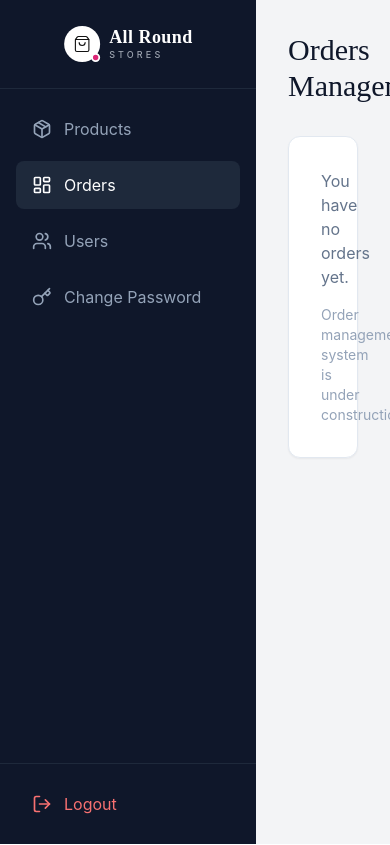
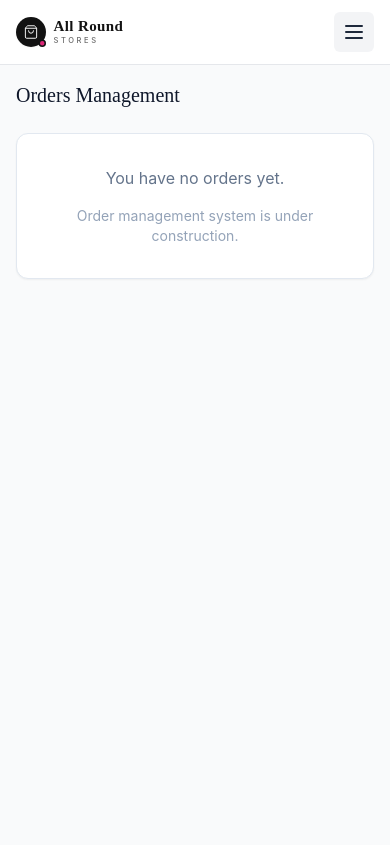
Before and after one commit to joshafolayan/stanzo3, a React (Vite) app in the folder client/: page /admin/orders in a window 390 px wide. Built offline with nearby package versions, Linux system fonts and the light colour scheme; sample sign-in values are in the browser's storage.

Commit message:
feat: Enhance admin pages with responsive padding, font sizes, and table layouts, and add a mobile-friendly toggleable sidebar to the admin layout.

```diff
--- a/client/src/components/admin/AdminLayout.jsx
+++ b/client/src/components/admin/AdminLayout.jsx
@@ -1,4 +1,4 @@
-import React from 'react';
+import React, { useState } from 'react';
 import { Navigate, Outlet, Link, useLocation } from 'react-router-dom';
 import { useAuth } from '../../context/AuthContext';
 import { LayoutDashboard, Package, LogOut, Users, Key } from 'lucide-react';
@@ -8,6 +8,7 @@ import Logo from '../Logo';
 const AdminLayout = () => {
     const { user, loading, logout } = useAuth();
     const location = useLocation();
+    const [isSidebarOpen, setIsSidebarOpen] = useState(false);
 
     if (loading) return <div>Loading...</div>;
     if (!user) return <Navigate to="/admin/login" />;
@@ -18,21 +19,56 @@ const AdminLayout = () => {
         { label: 'Users', icon: Users, path: '/admin/users' },
     ];
 
+    const closeSidebar = () => setIsSidebarOpen(false);
+
     return (
-        <div className="min-h-screen bg-gray-100 flex">
+        <div className="min-h-screen bg-gray-100 flex flex-col md:flex-row relative">
+
+            {/* Mobile Header Bar */}
+            <div className="md:hidden flex items-center justify-between bg-white border-b border-gray-200 px-4 py-3 sticky top-0 z-20">
+                <Link to="/admin">
+                    <Logo dark={false} className="scale-75 origin-left" />
+                </Link>
+                <button
+                    onClick={() => setIsSidebarOpen(true)}
+                    className="p-2 bg-gray-100 rounded-md text-slate-800 hover:bg-gray-200 focus:outline-none focus:ring-2 focus:ring-slate-400"
+                >
+                    <svg className="w-6 h-6" fill="none" stroke="currentColor" viewBox="0 0 24 24" xmlns="http://www.w3.org/2000/svg">
+                        <path strokeLinecap="round" strokeLinejoin="round" strokeWidth={2} d="M4 6h16M4 12h16M4 18h16" />
+                    </svg>
+                </button>
+            </div>
+
+            {/* Mobile Sidebar Overlay */}
+            {isSidebarOpen && (
+                <div
+                    className="fixed inset-0 bg-black/50 z-30 md:hidden backdrop-blur-sm transition-opacity"
+                    onClick={closeSidebar}
+                ></div>
+            )}
+
             {/* Sidebar */}
-            <div className="w-64 bg-slate-900 text-white flex flex-col">
-                <div className="p-6 border-b border-slate-800 flex items-center justify-center">
-                    <Link to="/admin">
-                        <Logo dark={true} className="scale-90" />
+            <div className={clsx(
+                "fixed inset-y-0 left-0 z-40 w-64 bg-slate-900 text-white flex flex-col transform transition-transform duration-300 ease-in-out md:relative md:translate-x-0 h-full",
+                isSidebarOpen ? "translate-x-0 shadow-2xl" : "-translate-x-full"
+            )}>
+                <div className="p-4 md:p-6 border-b border-slate-800 flex items-center justify-between md:justify-center">
+                    <Link to="/admin" onClick={closeSidebar}>
+                        <Logo dark={true} className="scale-75 md:scale-90" />
                     </Link>
+                    <button onClick={closeSidebar} className="md:hidden p-1 text-slate-400 hover:text-white">
+                        <svg className="w-6 h-6" fill="none" stroke="currentColor" viewBox="0 0 24 24" xmlns="http://www.w3.org/2000/svg">
+                            <path strokeLinecap="round" strokeLinejoin="round" strokeWidth={2} d="M6 18L18 6M6 6l12 12" />
+                        </svg>
+                    </button>
                 </div>
 
-                <nav className="flex-1 p-4 space-y-2">
+                <nav className="flex-1 p-4 space-y-2 overflow-y-auto">
                     {navItems.map((item) => (
                         <Link
                             key={item.path}
                             to={item.path}
+                            onClick={closeSidebar}
                             className={clsx(
                                 "flex items-center gap-3 px-4 py-3 rounded-lg transition-colors",
                                 location.pathname === item.path
@@ -47,6 +83,7 @@ const AdminLayout = () => {
 
                     <Link
                         to="/admin/forgot-password"
+                        onClick={closeSidebar}
                         className={clsx(
                             "flex items-center gap-3 px-4 py-3 rounded-lg transition-colors",
                             location.pathname === '/admin/forgot-password'
@@ -71,7 +108,7 @@ const AdminLayout = () => {
             </div>
 
             {/* Main Content */}
-            <div className="flex-1 overflow-auto">
+            <div className="flex-1 overflow-auto bg-gray-50 md:bg-gray-100 min-h-[calc(100vh-64px)] md:min-h-screen">
                 <Outlet />
             </div>
         </div>
--- a/client/src/pages/admin/AdminOrders.jsx
+++ b/client/src/pages/admin/AdminOrders.jsx
@@ -2,8 +2,8 @@ import React from 'react';
 
 const AdminOrders = () => {
     return (
-        <div className="p-8">
-            <h1 className="text-3xl font-serif text-slate-900 mb-8">Orders Management</h1>
+        <div className="p-4 md:p-8">
+            <h1 className="text-xl md:text-3xl font-serif text-slate-900 mb-6 md:mb-8">Orders Management</h1>
             <div className="bg-white rounded-xl shadow-sm border border-slate-200 p-8 text-center">
                 <p className="text-slate-500 mb-4">You have no orders yet.</p>
                 <p className="text-sm text-slate-400">Order management system is under construction.</p>
--- a/client/src/pages/admin/AdminProducts.jsx
+++ b/client/src/pages/admin/AdminProducts.jsx
@@ -111,9 +111,9 @@ const AdminProducts = () => {
     };
 
     return (
-        <div className="p-8">
-            <div className="flex justify-between items-center mb-8">
-                <h1 className="text-2xl font-bold text-slate-800">Product Management</h1>
+        <div className="p-4 md:p-8">
+            <div className="flex flex-col md:flex-row justify-between items-start md:items-center gap-4 mb-6 md:mb-8">
+                <h1 className="text-xl md:text-2xl font-bold text-slate-800">Product Management</h1>
                 <button
                     onClick={() => openModal()}
                     className="bg-blue-600 text-white px-4 py-2 rounded-lg flex items-center gap-2 hover:bg-blue-700 transition"
@@ -125,8 +125,9 @@ const AdminProducts = () => {
 
             {/* Product List */}
             <div className="bg-white rounded-xl shadow-sm overflow-hidden">
-                <table className="w-full text-left">
-                    <thead className="bg-gray-50 border-b">
+                <div className="overflow-x-auto w-full">
+                    <table className="w-full text-left min-w-[800px]">
+                        <thead className="bg-gray-50 border-b">
                         <tr>
                             <th className="p-4 font-semibold text-gray-600">Image</th>
                             <th className="p-4 font-semibold text-gray-600">Name</th>
@@ -157,6 +158,7 @@ const AdminProducts = () => {
                         ))}
                     </tbody>
                 </table>
+                </div>
             </div>
 
             {/* Modal */}
--- a/client/src/pages/admin/AdminUsers.jsx
+++ b/client/src/pages/admin/AdminUsers.jsx
@@ -58,11 +58,11 @@ const AdminUsers = () => {
     if (loading) return <div className="p-8 text-center text-gray-500">Loading users...</div>;
 
     return (
-        <div>
-            <div className="mb-6 flex justify-between items-center">
+        <div className="p-4 md:p-8">
+            <div className="mb-6 flex flex-col md:flex-row justify-between items-start md:items-center gap-2">
                 <div>
-                    <h1 className="text-2xl font-bold text-gray-800">User Management</h1>
-                    <p className="text-gray-500">Manage admin access to the dashboard</p>
+                    <h1 className="text-xl md:text-2xl font-bold text-gray-800">User Management</h1>
+                    <p className="text-sm md:text-base text-gray-500">Manage admin access to the dashboard</p>
                 </div>
             </div>
 
@@ -72,12 +72,13 @@ const AdminUsers = () => {
                 </div>
             )}
 
-            <div className="grid grid-cols-1 lg:grid-cols-3 gap-8">
+            <div className="grid grid-cols-1 lg:grid-cols-3 gap-6 md:gap-8">
                 {/* User List */}
-                <div className="lg:col-span-2 space-y-4">
+                <div className="lg:col-span-2 space-y-4 order-2 lg:order-1">
                     <div className="bg-white rounded-xl shadow-sm border border-gray-200 overflow-hidden">
-                        <table className="w-full text-left">
-                            <thead className="bg-gray-50 border-b border-gray-200">
+                        <div className="overflow-x-auto w-full">
+                            <table className="w-full text-left min-w-[500px]">
+                                <thead className="bg-gray-50 border-b border-gray-200">
                                 <tr>
                                     <th className="px-6 py-3 text-xs font-semibold text-gray-500 uppercase">Username</th>
                                     <th className="px-6 py-3 text-xs font-semibold text-gray-500 uppercase">Role</th>
@@ -127,11 +128,12 @@ const AdminUsers = () => {
                                 )}
                             </tbody>
                         </table>
+                        </div>
                     </div>
                 </div>
 
                 {/* Create User Form */}
-                <div className="lg:col-span-1">
+                <div className="lg:col-span-1 order-1 lg:order-2">
                     <div className="bg-white rounded-xl shadow-sm border border-gray-200 p-6 sticky top-6">
                         <div className="flex items-center gap-2 mb-4 text-gray-800">
                             <UserPlus size={20} />
```
